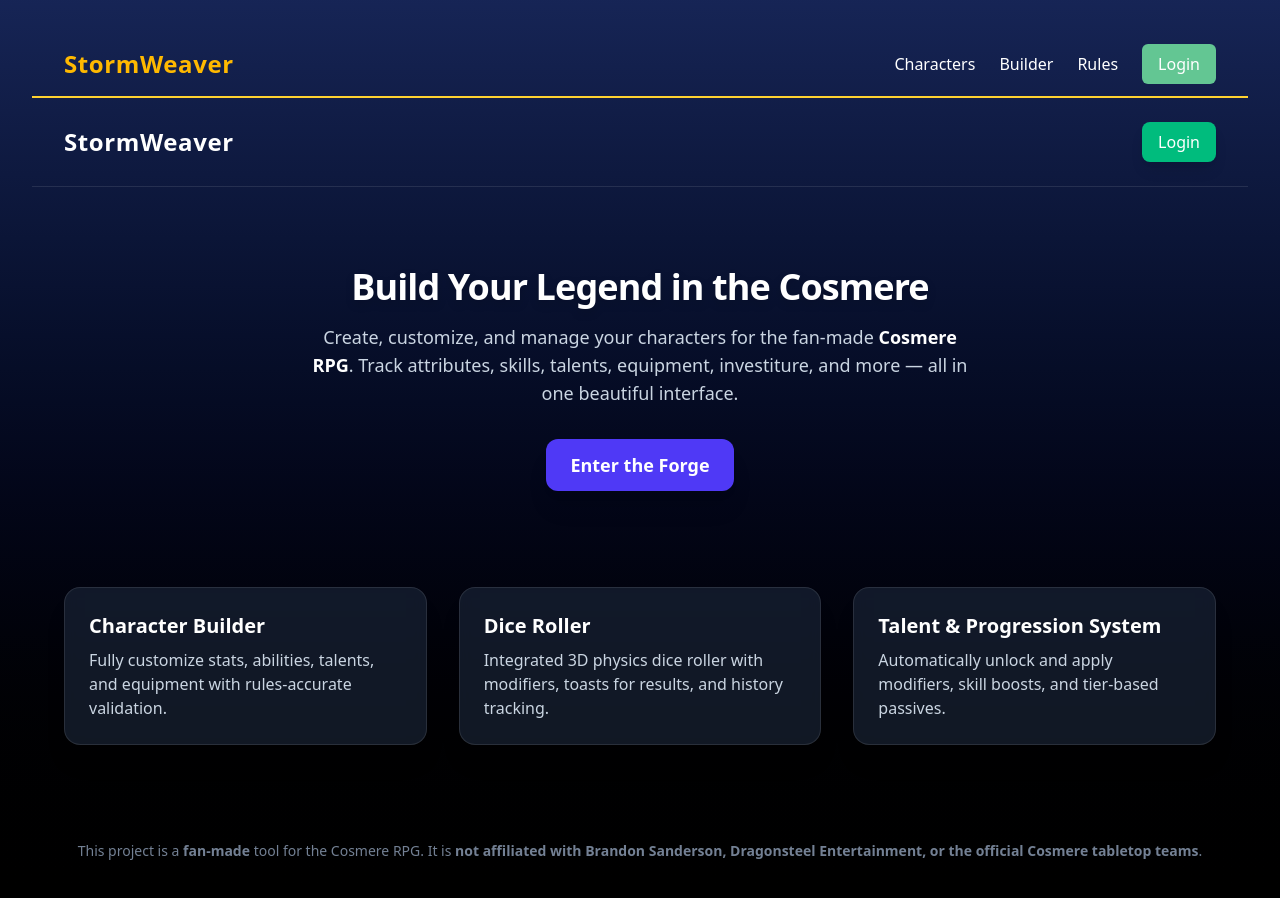
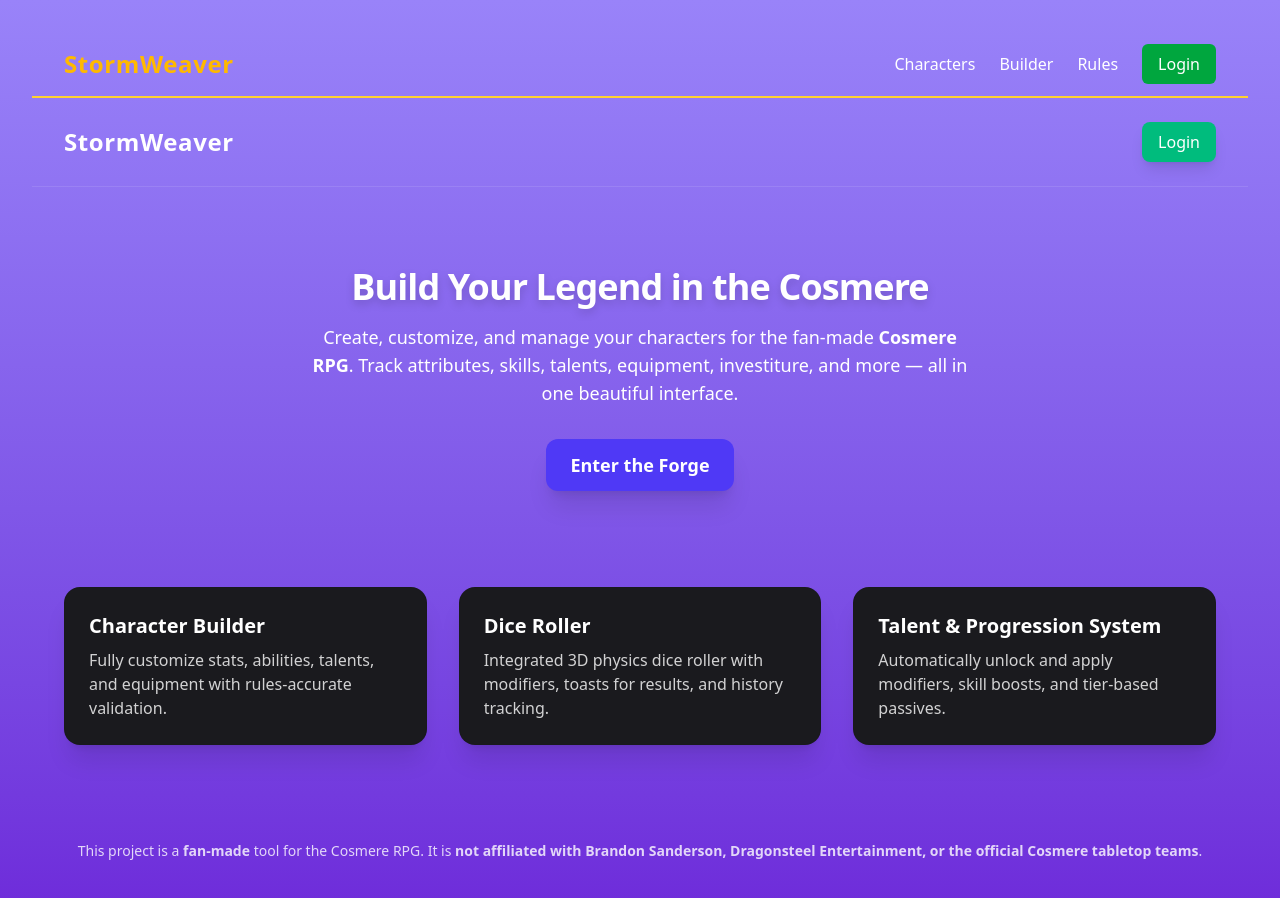
Before and after one commit to MichaelEdwardBlack/stormweaver, a Next.js app: page / in a window 1280 px wide. Shown: the top 898 px of the page. Built offline with nearby package versions, Linux system fonts and the light colour scheme; no server answers.

Commit message:
theme edits

```diff
--- a/app/globals.css
+++ b/app/globals.css
@@ -5,82 +5,41 @@
 }
 
 @theme {
-  /* ----- COLOR PALETTE: LIGHT MODE ----- */
-  /* ===== PRIMARY: Purple → Blue (gradient look) ===== */
+  --color-text-light: #000000;
+  /* text for light mode */
+  --color-text-dark: #ffffff;
+  /* text for dark mode */
+  --color-text: var(--color-text-light);
+  --color-surface: var(--color-surface-light);
+
+  /* ===== PRIMARY: Purple → Blue family ===== */
   --color-primary-50: #f5f3ff;
-  --color-primary-100: #ede9fe;
-  --color-primary-200: #ddd6fe;
-  --color-primary-300: #c4b5fd;
-  --color-primary-400: #a78bfa;
-  --color-primary-500: #8b5cf6;/* core purple */
+  --color-primary-100: #ebe9ff;
+  --color-primary-200: #d6d3fe;
+  --color-primary-300: #b6aefc;
+  --color-primary-400: #9983f9;
+  --color-primary-500: #8b5cf6;
+  /* core brand */
   --color-primary-600: #6d28d9;
   --color-primary-700: #4c1d95;
-  --color-primary-800: #3b1774;
-  --color-primary-900: #2a1252;
+  --color-primary-800: #351469;
+  /* good for dark gradients */
+  --color-primary-900: #220d40;
 
-  /* ===== SECONDARY (cool blue complement) ===== */
-  --color-secondary-50: #eff6ff;
-  --color-secondary-100: #dbeafe;
-  --color-secondary-200: #bfdbfe;
-  --color-secondary-300: #93c5fd;
-  --color-secondary-400: #60a5fa;
-  --color-secondary-500: #3b82f6;
-  --color-secondary-600: #2563eb;
-  --color-secondary-700: #1d4ed8;
-  --color-secondary-800: #1e3a8a;
-  --color-secondary-900: #172554;
-
-  /* ===== ACCENT: Amber / Golden (the yellow you liked) ===== */
+  /* ===== ACCENT: Amber / Gold ===== */
   --color-accent-50: #fffbeb;
   --color-accent-100: #fef3c7;
   --color-accent-200: #fde68a;
   --color-accent-300: #fcd34d;
   --color-accent-400: #fbbf24;
-  --color-accent-500: #f59e0b; /* core amber */
+  --color-accent-500: #f59e0b;
+  /* main amber */
   --color-accent-600: #d97706;
   --color-accent-700: #b45309;
   --color-accent-800: #92400e;
   --color-accent-900: #78350f;
 
-  /* ===== Background gradient ===== */
-  --gradient-primary: linear-gradient(135deg,
-      var(--color-primary-700),
-      var(--color-secondary-600));
-
-  --color-blue-50: #f0f7ff;
-  --color-blue-100: #d6e9ff;
-  --color-blue-200: #add3ff;
-  --color-blue-300: #7fbaff;
-  --color-blue-400: #4f9eff;
-  --color-blue-500: #1d82ff;
-  --color-blue-600: #0f66db;
-  --color-blue-700: #0a4ca9;
-  --color-blue-800: #063377;
-  --color-blue-900: #031b46;
-
-  --color-red-50: #fef7f5;
-  --color-red-100: #fde6df;
-  --color-red-200: #f9c7b6;
-  --color-red-300: #f3a48a;
-  --color-red-400: #ec7f5c;
-  --color-red-500: #e4582d;
-  --color-red-600: #c03e1c;
-  --color-red-700: #8f2c13;
-  --color-red-800: #5e1b0b;
-  --color-red-900: #2f0d04;
-
-  --color-green-50: #f4fdf7;
-  --color-green-100: #d7fbe4;
-  --color-green-200: #b2f6cd;
-  --color-green-300: #82efb0;
-  --color-green-400: #51e591;
-  --color-green-500: #22db71;
-  --color-green-600: #16b356;
-  --color-green-700: #0e8a3f;
-  --color-green-800: #085f2a;
-  --color-green-900: #033616;
-
-  /* Neutral (grays) */
+  /* ===== NEUTRAL GRAYS (UI) ===== */
   --color-neutral-50: #fafafa;
   --color-neutral-100: #f4f4f5;
   --color-neutral-200: #e4e4e7;
@@ -92,88 +51,21 @@
   --color-neutral-800: #27272a;
   --color-neutral-900: #18181b;
 
-  /* Semantic colors */
+  /* ===== SEMANTIC COLORS ===== */
   --color-success: #16a34a;
   --color-warning: #eab308;
   --color-error: #dc2626;
+
+  /* ===== OPTIONAL — SURFACE COLORS (cards, panels, sheets) ===== */
+  --color-surface-light: #ffffff;
+  --color-surface-dark: #1a1a1e;
 }
 
 /* ----- DARK MODE OVERRIDES ----- */
 @media (prefers-color-scheme: dark) {
   @theme {
-    /* Purple-blue deepened */
-    --color-primary-500: #7c3aed;
-    --color-primary-600: #5b21b6;
-    --color-primary-700: #4c1d95;
-    --color-primary-800: #3a166e;
-    --color-primary-900: #2a1052;
-
-    /* Secondary deep blues */
-    --color-secondary-500: #2563eb;
-    --color-secondary-600: #1e4fd1;
-    --color-secondary-700: #1a3ea5;
-    --color-secondary-800: #152f7a;
-    --color-secondary-900: #102153;
-
-    /* Amber shifts warmer in dark mode */
-    --color-accent-500: #fbbf24;
-    --color-accent-600: #d97706;
-    --color-accent-700: #a34b03;
-    --color-accent-800: #743302;
-    --color-accent-900: #4a2101;
-
-    /* Background gradient for dark mode */
-    --gradient-primary: linear-gradient(135deg,
-        var(--color-primary-900),
-        var(--color-secondary-800));
-
-    --color-blue-50: #0b1624;
-    --color-blue-100: #132642;
-    --color-blue-200: #1b3b66;
-    --color-blue-300: #22528d;
-    --color-blue-400: #2a6ab5;
-    --color-blue-500: #3282de;
-    --color-blue-600: #5fa2f7;
-    --color-blue-700: #96c3ff;
-    --color-blue-800: #c6dfff;
-    --color-blue-900: #eaf4ff;
-
-    --color-red-50: #24120c;
-    --color-red-100: #3f1c12;
-    --color-red-200: #5b2718;
-    --color-red-300: #7a341f;
-    --color-red-400: #9c4429;
-    --color-red-500: #bf5635;
-    --color-red-600: #e07154;
-    --color-red-700: #f9a789;
-    --color-red-800: #ffd4c5;
-    --color-red-900: #fff0ec;
-
-    --color-green-50: #0b1d14;
-    --color-green-100: #123321;
-    --color-green-200: #184a30;
-    --color-green-300: #206142;
-    --color-green-400: #2c7e57;
-    --color-green-500: #3e9b71;
-    --color-green-600: #63c693;
-    --color-green-700: #98e5bc;
-    --color-green-800: #c8f7db;
-    --color-green-900: #ebfdf3;
-
-    --color-neutral-50: #18181b;
-    --color-neutral-100: #27272a;
-    --color-neutral-200: #3f3f46;
-    --color-neutral-300: #52525b;
-    --color-neutral-400: #71717a;
-    --color-neutral-500: #a1a1aa;
-    --color-neutral-600: #d4d4d8;
-    --color-neutral-700: #e4e4e7;
-    --color-neutral-800: #f4f4f5;
-    --color-neutral-900: #fafafa;
-
-    --color-success: #22c55e;
-    --color-warning: #facc15;
-    --color-error: #ef4444;
+    --color-text: var(--color-text-dark);
+    --color-surface: var(--color-surface-dark);
   }
 }
 ::-webkit-scrollbar {
--- a/app/layout.tsx
+++ b/app/layout.tsx
@@ -27,7 +27,7 @@
   return (
     <html lang="en">
       <body
-        className={`bg-linear-to-b from-blue-950 to-black p-2 lg:p-8 w-full min-h-screen text-white ${geistSans.variable} ${geistMono.variable} antialiased`}
+        className={`bg-linear-to-b from-primary-400 to-primary-600 dark:from-primary-800 dark:to-black p-2 lg:p-8 w-full min-h-screen text-text ${geistSans.variable} ${geistMono.variable} antialiased`}
       >
         <Providers>
           <Navbar />
--- a/app/page.tsx
+++ b/app/page.tsx
@@ -31,9 +31,9 @@
       {/* HERO */}
       <section className="flex flex-col items-center mt-20 px-4 text-center">
         <h2 className="drop-shadow-lg mb-4 font-extrabold text-4xl tracking-tight">Build Your Legend in the Cosmere</h2>
-        <p className="max-w-2xl text-slate-300 text-lg">
+        <p className="max-w-2xl text-lg">
           Create, customize, and manage your characters for the fan-made
-          <span className="font-semibold text-white"> Cosmere RPG</span>. Track attributes, skills, talents, equipment,
+          <span className="font-semibold"> Cosmere RPG</span>. Track attributes, skills, talents, equipment,
           investiture, and more — all in one beautiful interface.
         </p>
 
@@ -62,7 +62,7 @@
       </section>
 
       {/* DISCLAIMER */}
-      <footer className="px-4 pb-10 text-slate-400 text-sm text-center">
+      <footer className="px-4 pb-10 text-sm text-center">
         <p className="opacity-80">
           This project is a <b>fan-made</b> tool for the Cosmere RPG. It is{" "}
           <b>
--- a/components/FeatureCard.tsx
+++ b/components/FeatureCard.tsx
@@ -1,8 +1,8 @@
 export const FeatureCard = ({ title, description }: { title: string; description: string }) => {
   return (
-    <div className="bg-slate-800/60 shadow-xl backdrop-blur-sm p-6 border border-white/10 rounded-2xl hover:scale-[1.02] transition">
+    <div className="bg-surface shadow-xl backdrop-blur-sm p-6 border border-surface/10 rounded-2xl hover:scale-[1.02] transition">
       <h3 className="mb-2 font-bold text-xl">{title}</h3>
-      <p className="text-slate-300">{description}</p>
+      <p className="text-text/80">{description}</p>
     </div>
   );
 };
--- a/components/Navbar.tsx
+++ b/components/Navbar.tsx
@@ -44,7 +44,7 @@
           </div>
 
           {/* Mobile Menu Button */}
-          <button className="md:hidden text-white" onClick={() => setOpen(!open)}>
+          <button className="md:hidden" onClick={() => setOpen(!open)}>
             {open ? <FaX size={28} /> : <GiHamburgerMenu size={28} />}
           </button>
         </div>
```
